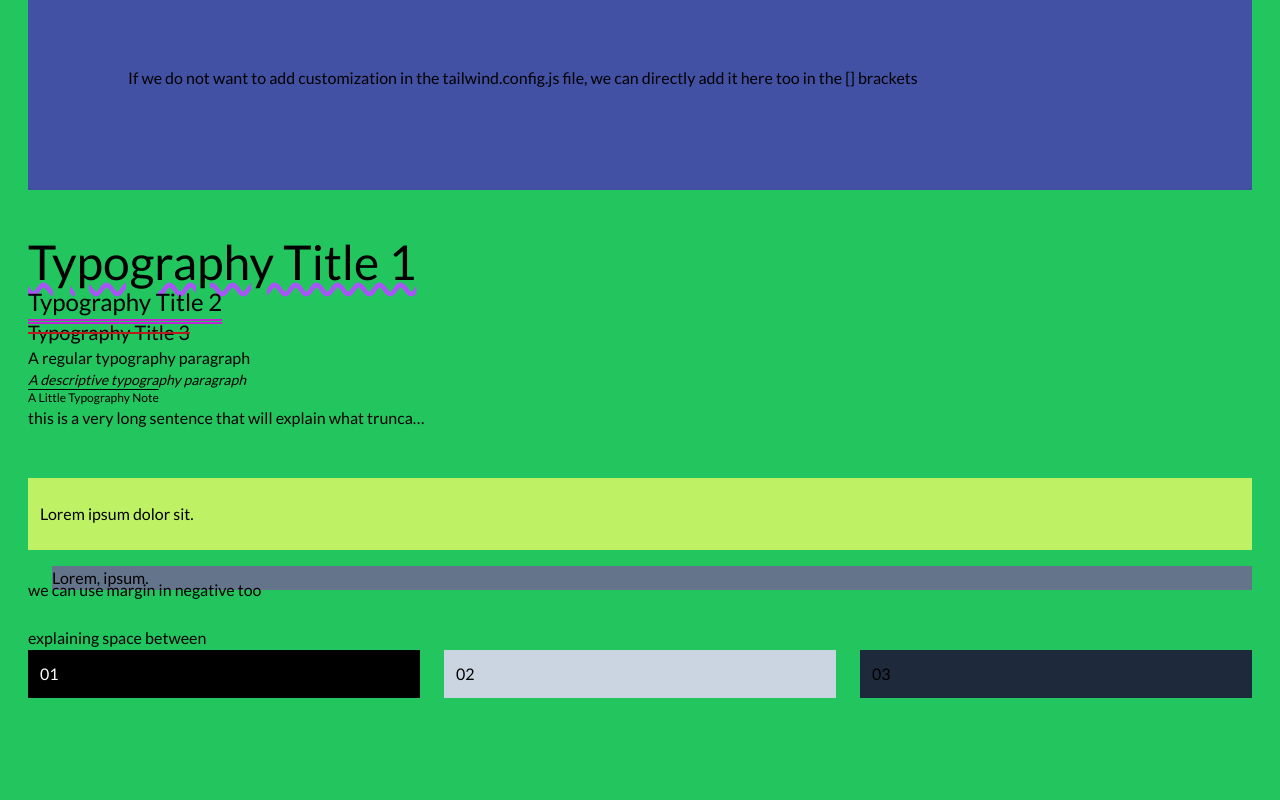
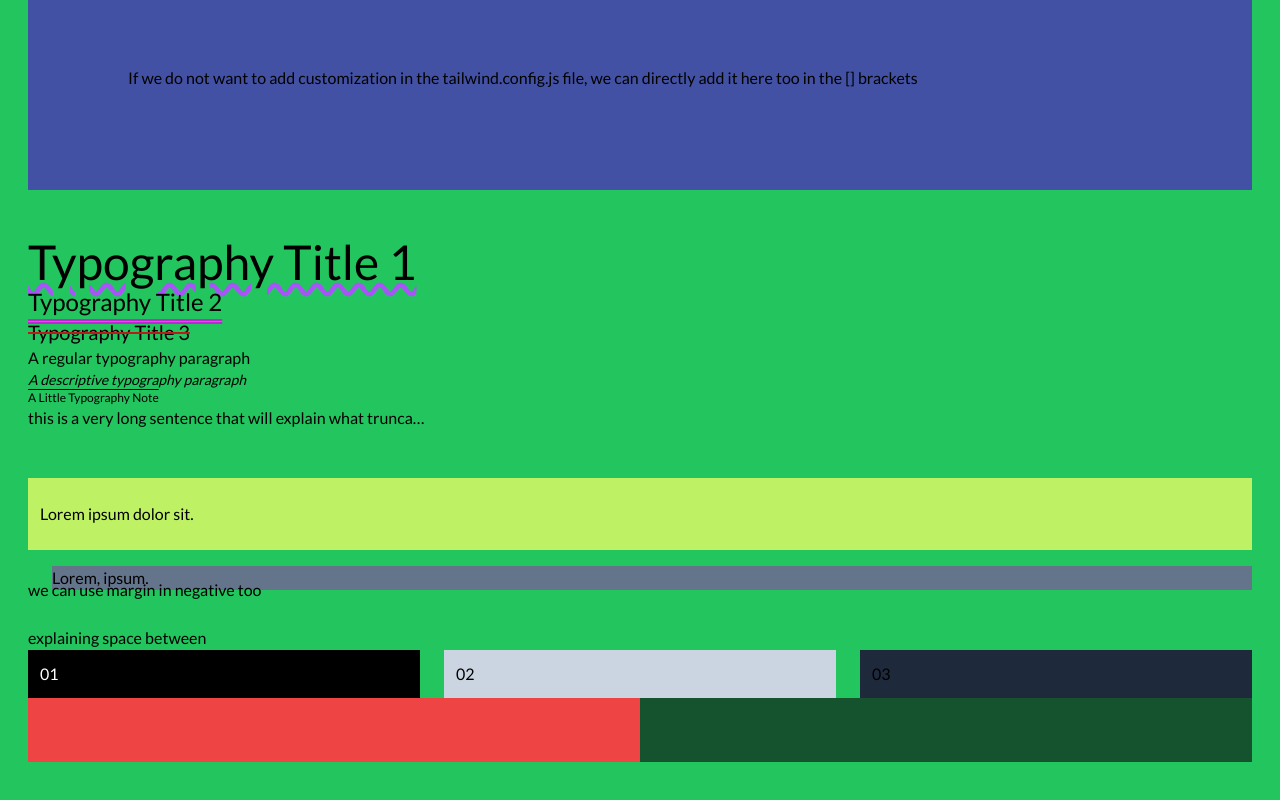
Before and after one commit to ayezabashir/tailwindcss, a React (Vite) app: page / in a window 1280 px wide. Shown: the part 590-1390 px from the top of the page. Before the commit the page ends 1364 px from the top, so only its background shows below. Built offline with nearby package versions, Linux system fonts and the light colour scheme.

Commit message:
spaces and sizes

```diff
--- a/src/components/Spacesandsizes.jsx
+++ b/src/components/Spacesandsizes.jsx
@@ -17,6 +17,10 @@ const Spacesandsizes = () => {
                 <div className="h-6 w-1/3 bg-slate-300 p-2">02</div>
                 <div className="h-6 w-1/3 bg-slate-800 p-2">03</div>
             </div>
+            <div className="w-full flex">
+                <div className="w-1/2 min-w-min bg-red-500"></div>
+                <div className="w-1/2 h-16 bg-green-900"></div>
+            </div>
             <br /><br />
         </>
     )
--- a/tailwind.config.js
+++ b/tailwind.config.js
@@ -13,17 +13,17 @@ export default {
       lg: '976px',
       xl: '1440px',
     },
-    spacing: {
-      '1': '8px',
-      '2': '12px',
-      '3': '16px',
-      '4': '24px',
-      '5': '32px',
-      '6': '48px',
-    },
     // extend will keep the initial configuration and adds to the already
     // existing classes
     extend: {
+      spacing: {
+        '1': '8px',
+        '2': '12px',
+        '3': '16px',
+        '4': '24px',
+        '5': '32px',
+        '6': '48px',
+      },
       colors: {
         "peachy-orange": {
           100: "#f58142",
```
